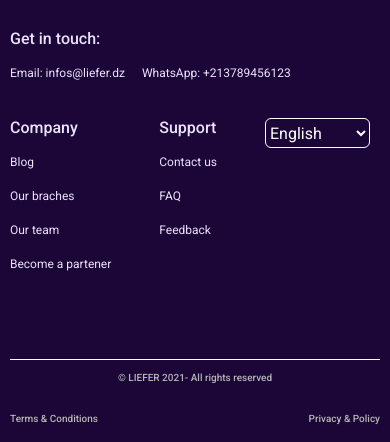
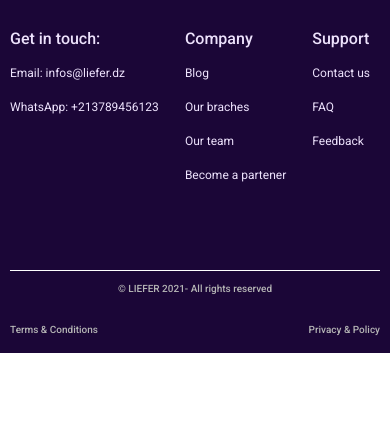
Before and after one commit to abdelhadibadji/abdelhadibadji.github.io, a plain HTML site: page support.html in a window 390 px wide. Shown: the part 2872-3314 px from the top of the page. After the commit the page ends 3225 px from the top, so only its background shows below. Drawn offline with nearby package versions, Linux system fonts and the light colour scheme.

Commit message:
Add files via upload

```diff
--- a/style/pagestyle.scss
+++ b/style/pagestyle.scss
@@ -1444,24 +1444,11 @@ a {
     .lieferandlinks {
       .links-container {
         flex-wrap: wrap;
-        justify-content: space-evenly;
+        justify-content: center;
         .links-ind {
           margin-right: 10px;
         }
-        .links-ind:nth-child(1) {
-          width: 100%;
-          justify-content: space-between;
-          margin-bottom: 20px;
-          h2 {
-            min-width: max-content;
-          }
-          .links {
-            flex-direction: row;
-            justify-content: space-between;
-            flex-wrap: wrap;
-            width: 78%;
-          }
-        }
+
       }
     }
   }
--- a/support.html
+++ b/support.html
@@ -267,11 +267,13 @@
                 </div>
             </section>
 
+
+        </div>
         <!-------------------------------- FOOTER -------------------------------->
         <!------------------------------------------------------------------------>
         <!------------------------------------------------------------------------>
 
-            <section class="footer">
+        <section class="footer" id="footer">
             <footer>
                 <div class="lieferandlinks">
                     <div class="logo-social">
@@ -305,18 +307,12 @@
                         <div class="links-ind">
                             <h2>Support</h2>
                             <div class="links">
-                                    <a href="support.html">Contact us</a>
-                                    <a href="support.html">FAQ</a>
+                                <a href="support.html#contact-us">Contact us</a>
+                                <a href="support.html#faq">FAQ</a>
                                 <a href="#">Feedback</a>
                             </div>
                         </div>
-                            <div class="links-ind">
-                                    <select name="languages" id="languages">
-                                        <option value="english">English</option>
-                                        <option value="arabic">Arabic</option>
-                                        <option value="french">French</option>
-                                    </select>
-                            </div>
+
                     </div>
                 </div>
                 <div class="copyright-terms">
@@ -330,7 +326,6 @@
                 </div>
             </footer>
         </section>
-        </div>
         <script src="https://cdn.jsdelivr.net/npm/bootstrap@5.1.3/dist/js/bootstrap.bundle.min.js" integrity="sha384-ka7Sk0Gln4gmtz2MlQnikT1wXgYsOg+OMhuP+IlRH9sENBO0LRn5q+8nbTov4+1p" crossorigin="anonymous"></script>
 
         <!-- <script defer src="JavaScript/faq.js"></script>
```
Also changed, not shown: style/pagestyle.css, 1 other file. Lines whose indentation alone changed are shown as unchanged.
